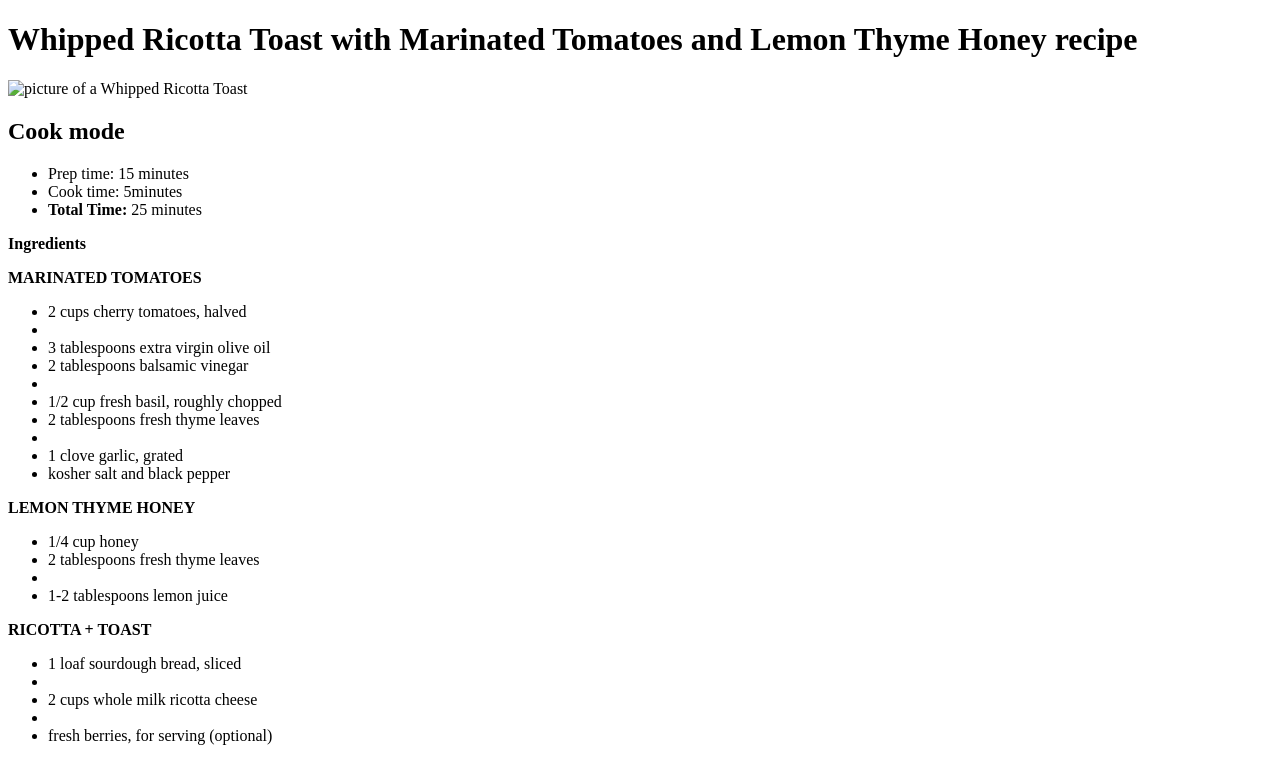
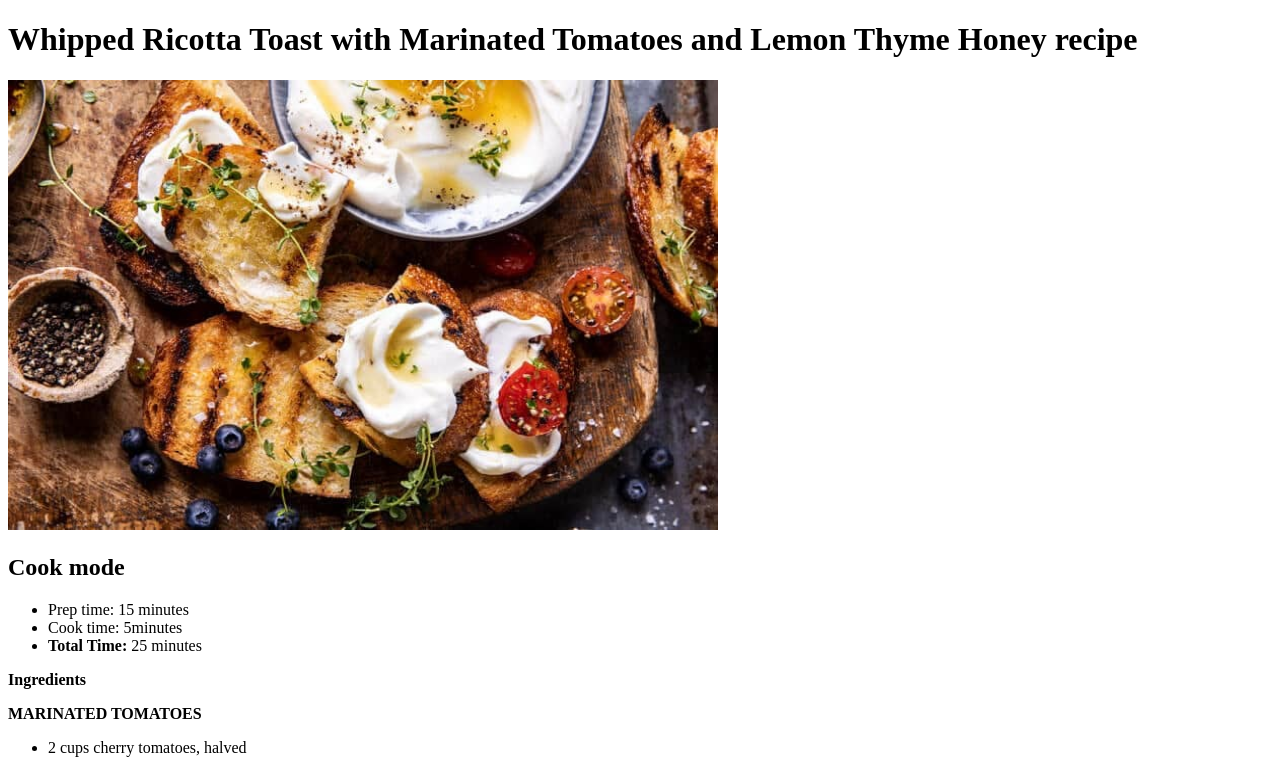
Before and after one commit to thomas8N/odin-recipes, a plain HTML site: page recipes/whipped-ricotta-toast.html in a window 1280 px wide. Shown: the top 760 px of the page. Drawn offline with Linux system fonts and the light colour scheme.

Commit message:
changes because i rename files names and so for links

```diff
--- a/recipes/whipped-ricotta-toast.html
+++ b/recipes/whipped-ricotta-toast.html
@@ -7,7 +7,7 @@
     <body>
         <h1>Whipped Ricotta Toast with Marinated Tomatoes and Lemon Thyme Honey recipe</h1>
 
-        <img src="../img/Whipped Ricotta Toast with Marinated Tomatoes and Lemon Thyme Honey.jpg" alt="picture of a Whipped Ricotta Toast" height="450" width="710">
+        <img src="../img/toast.jpg" alt="picture of a Whipped Ricotta Toast" height="450" width="710">
 
         <h2>Cook mode</h2>
 
```
Also changed, not shown: recipes/chicken-pasta.html (+1 -1 lines), img/toast.jpg (renamed from img/Whipped Ricotta Toast with Marinated-Tomatoes-and Lemon-Thyme-Honey.jpg).
